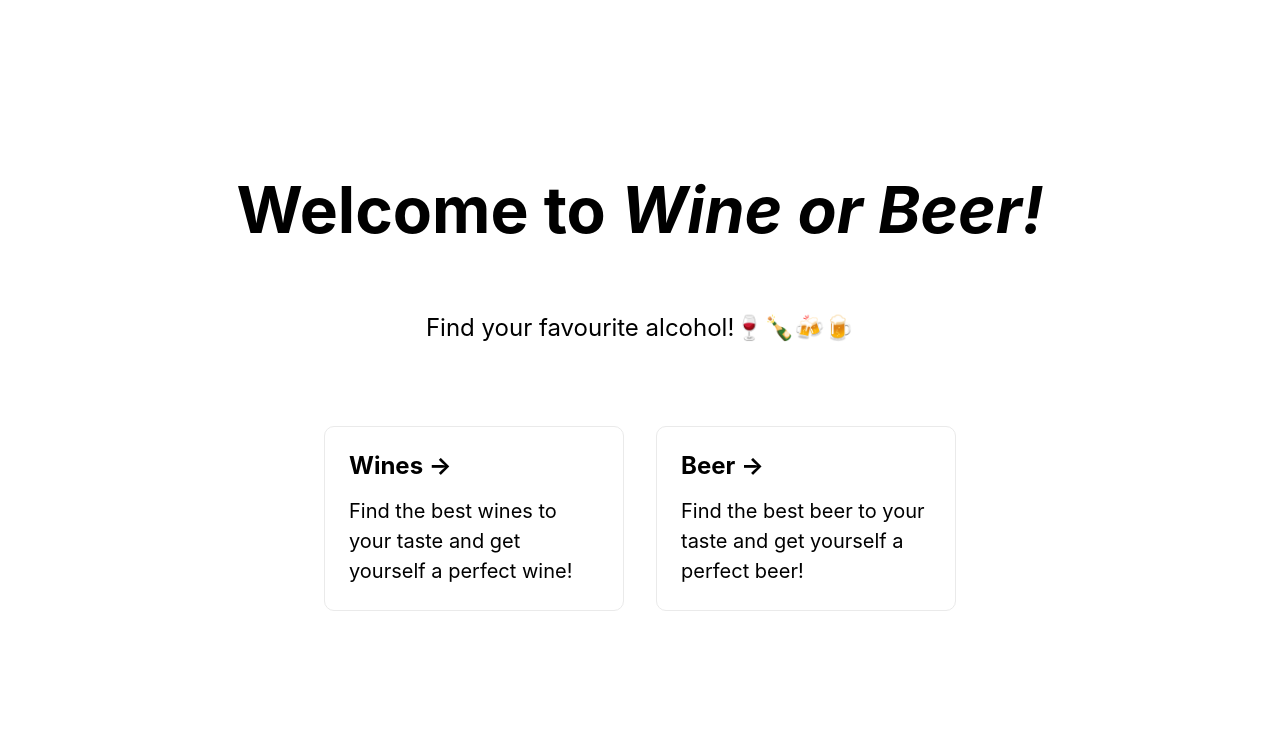
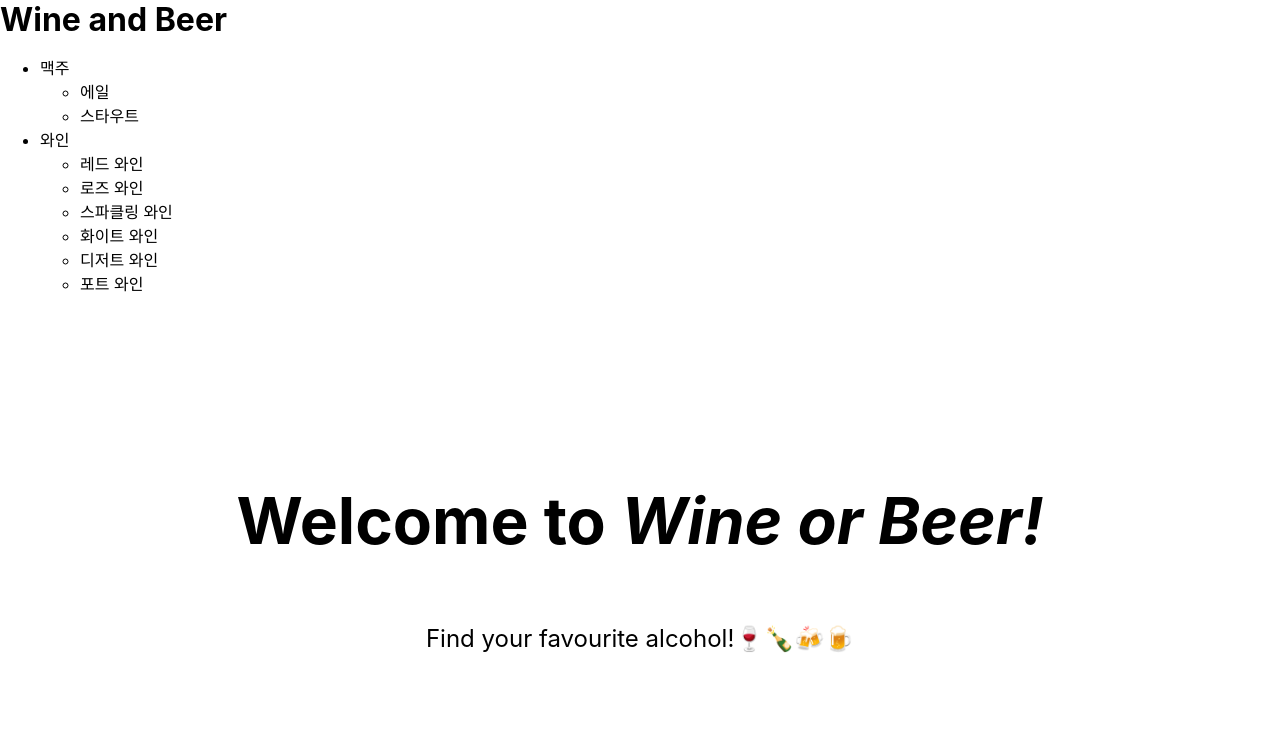
Before and after one commit to dahhnym/wine-or-beer.com, a Next.js app: page / in a window 1280 px wide. Shown: the top 736 px of the page. Built offline with nearby package versions, Linux system fonts and the light colour scheme.

Commit message:
✨ Layout 구현

```diff
--- /dev/null
+++ b/src/components/layouts/Layout.tsx
@@ -0,0 +1,19 @@
+import styled from "@emotion/styled";
+import React from "react";
+import { Navigation } from ".";
+
+export const Layout: React.FC = ({children}) => {
+    return (
+        <div>
+            <Navigation />
+            <Container>
+                { children }
+            </Container>
+        </div>
+    )
+}
+
+const Container = styled.main`
+    max-width: 1280px;
+    margin: auto;
+`
--- /dev/null
+++ b/src/components/layouts/Navigation.tsx
@@ -0,0 +1,44 @@
+import Link from "next/link"
+import { ROUTES } from "../../constants"
+
+interface ROUTE {
+    ID: number,
+    PATH: string,
+    LABEL: string,
+    SUBS?: Array<ROUTE>
+}
+
+
+export const Navigation = () => {
+    return (
+        <header>
+            <h1>Wine and Beer</h1>
+            <nav>
+                <ul>
+                    {
+                        ROUTES.map((routeObject: ROUTE) => {
+                            return (
+                                <li>
+                                    <Link href={routeObject.PATH}>
+                                        <a>{routeObject.LABEL}</a>
+                                    </Link>
+                                    <ul>
+                                        {routeObject.SUBS && routeObject.SUBS.map((subRouteObject: ROUTE)=>{
+                                            return (
+                                                <li>
+                                                    <Link href={`${routeObject.PATH}${subRouteObject.PATH}`}>
+                                                        <a>{subRouteObject.LABEL}</a>
+                                                    </Link>
+                                                </li>
+                                            )
+                                        })}
+                                    </ul>
+                                </li>
+                            )
+                        })
+                    }
+                </ul>
+            </nav>
+        </header>
+    )
+}
--- a/src/components/layouts/index.ts
+++ b/src/components/layouts/index.ts
@@ -0,0 +1,2 @@
+export * from './Layout';
+export * from './Navigation';
--- a/src/constants/index.ts
+++ b/src/constants/index.ts
@@ -8,14 +8,11 @@ export const MEDIA_QUERY_END_POINT = {
     LARGE: '2560px'
 }
 
-export const ROUTES = {
-    BEER: {
-        MAIN: {
-            ID: 0,
-            PATH: '/beers',
-            LABEL: '맥주',
-            ORDER: 0
-        },
+export const ROUTES = [
+    {
+        ID: 0,
+        PATH: '/beer',
+        LABEL: '맥주',
         SUBS: [
             {
                 ID: 0,
@@ -25,58 +22,54 @@ export const ROUTES = {
             },
             {
                 ID: 1,
-                PATH: '/stouts',
+                PATH: '/stout',
                 LABEL: '스타우트',
                 ORDER: 1
             }
-
         ]
     },
-    WINES: {
-        MAIN: {
-            ID: 0,
-            PATH: '/wines',
-            LABEL: '와인',
-            ORDER: 0
-        },
+    {
+        ID: 1,
+        PATH: '/wines',
+        LABEL: '와인',
         SUBS: [
             {
                 ID: 0,
-                PATH: '/ale',
+                PATH: '/reds',
                 LABEL: '레드 와인',
                 ORDER: 0,
             },
             {
                 ID: 1,
-                PATH: '/stouts',
+                PATH: '/rose',
                 LABEL: '로즈 와인',
                 ORDER: 1
             },
             {
-                ID: 0,
-                PATH: '/ale',
+                ID: 2,
+                PATH: '/sparkling',
                 LABEL: '스파클링 와인',
-                ORDER: 0,
+                ORDER: 2,
             },
             {
-                ID: 1,
-                PATH: '/stouts',
+                ID: 3,
+                PATH: '/whites',
                 LABEL: '화이트 와인',
-                ORDER: 1
+                ORDER: 3
             },
             {
-                ID: 0,
-                PATH: '/ale',
+                ID: 4,
+                PATH: '/dessert',
                 LABEL: '디저트 와인',
-                ORDER: 0,
+                ORDER: 4,
             },
             {
-                ID: 1,
-                PATH: '/stouts',
+                ID: 5,
+                PATH: '/port',
                 LABEL: '포트 와인',
-                ORDER: 1
+                ORDER: 5
             }
 
         ]
     }
-}
+]
--- a/src/pages/_app.tsx
+++ b/src/pages/_app.tsx
@@ -1,8 +1,14 @@
 import '../styles/globals.css'
 import type { AppProps } from 'next/app'
+import { Layout } from '../components/layouts';
 
 function MyApp({ Component, pageProps }: AppProps) {
-  return <Component {...pageProps} />
+  return (
+    <Layout>
+        <Component {...pageProps} />
+    </Layout>
+  )
+
 }
 
 export default MyApp
```
